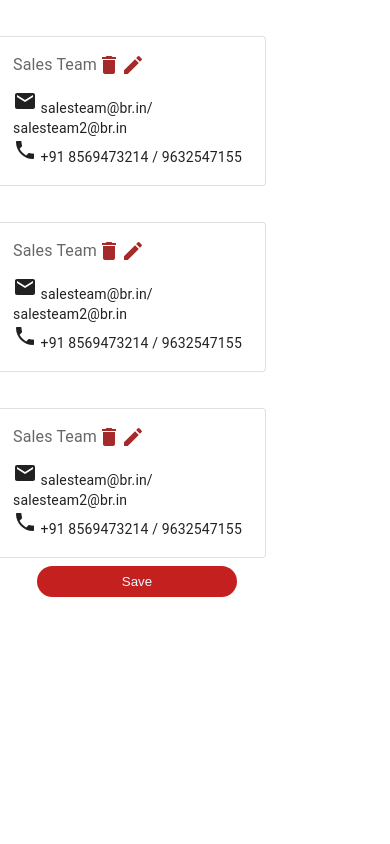
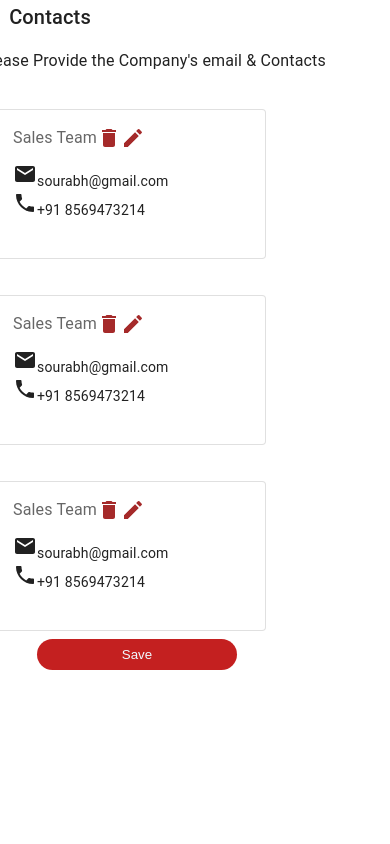
Before and after one commit to vinodkumar-7036/portfolio, a React (Create React App) app: page /aboutus in a window 390 px wide. Both pictures are taken after a click on the icon 182 px from the left and 345 px from the top of the page. Shown: the top 844 px of the page. Built offline with nearby package versions, Linux system fonts and the light colour scheme.

Commit message:
latest changes

```diff
--- a/package.json
+++ b/package.json
@@ -13,7 +13,9 @@
     "@testing-library/jest-dom": "^5.16.5",
     "@testing-library/react": "^13.4.0",
     "@testing-library/user-event": "^13.5.0",
+    "chart.js": "^4.2.1",
     "react": "^18.2.0",
+    "react-chartjs-2": "^5.2.0",
     "react-dom": "^18.2.0",
     "react-router": "^6.10.0",
     "react-router-dom": "^6.10.0",
--- a/src/App.js
+++ b/src/App.js
@@ -2,15 +2,23 @@ import { BrowserRouter } from "react-router-dom";
 import "./App.css";
 import HeadeComponent from "./Components/HeaderComponent";
 import SideNavComponent from "./Components/SideNavComponent";
-
+import { createContext, useState } from "react";
+export const AddressContext = createContext();
 function App() {
+  const [adressData, setAdressData] = useState({});
+  const [inputData, setInputData] = useState({});
+  console.log("im in main", adressData);
   return (
     <div className="Head-container">
       <div>
         <HeadeComponent />
       </div>
       <BrowserRouter>
-        <SideNavComponent />
+        <AddressContext.Provider
+          value={{ adressData, setAdressData, inputData, setInputData }}
+        >
+          <SideNavComponent />
+        </AddressContext.Provider>
       </BrowserRouter>
     </div>
   );
--- a/src/Components/AdressComponent.jsx
+++ b/src/Components/AdressComponent.jsx
@@ -1,28 +1,48 @@
-import * as React from "react";
+import React, { useEffect, useState } from "react";
 import Drawer from "@mui/material/Drawer";
-import { styled } from "@mui/material/styles";
-import InputBase from "@mui/material/InputBase";
 import { CardContent } from "@material-ui/core";
 import "./Header.css";
+import { useContext } from "react";
+import { AddressContext } from "../App";
 
 function AdressComponent(props) {
-  const StyledInputBase = styled(InputBase)(({ theme }) => ({
-    color: "",
-    "& .MuiInputBase-input": {
-      padding: theme.spacing(1, 1, 1, 0),
-      paddingLeft: `calc(1em + ${theme.spacing(4)})`,
-      transition: theme.transitions.create("width"),
-      width: "100%",
-      [theme.breakpoints.up("md")]: {
-        width: "20ch",
-      },
-    },
-  }));
+  const [flatNo, setFlatNo] = useState("");
+  const [area, setArea] = useState("");
+  const [landmark, setLandMark] = useState("");
+  const [town, setTown] = useState("");
+  const [city, setCity] = useState("");
+  const [pincode, setPinCode] = useState("");
+  const { adressData, setAdressData } = useContext(AddressContext);
+
+  const handleSubmit = () => {
+    const temp = {
+      flatNo: flatNo,
+      area: area,
+      landmark: landmark,
+      town: town,
+      city: city,
+      pincode: pincode,
+    };
+    setAdressData({ ...temp });
+    console.log(":::::::>", temp);
+  };
+  useEffect(() => {
+    // console.log("....", adressData);
+    if (Object.keys(adressData).length) {
+      setFlatNo(adressData?.flatNo);
+      setArea(adressData?.area);
+      setLandMark(adressData?.landmark);
+      setTown(adressData?.town);
+      setCity(adressData?.city);
+      setPinCode(adressData?.pincode);
+    }
+  }, [adressData]);
 
   return (
     <div>
-      {["right"].map((anchor) => (
+      {["right"].map((anchor, index) => (
         <Drawer
+          key={index}
           className="drawer-content"
           anchor={anchor}
           open={props.open}
@@ -32,42 +52,53 @@ function AdressComponent(props) {
             <div className="dash_header1">
               <CardContent>
                 <div>Adress</div>
-                <div></div>
-
+                <div className="adress_content">
                   <div>
-                  <StyledInputBase
+                    <input
                       placeholder="FloorNo/BlockNo"
-                    inputProps={{ "aria-label": "search" }}
+                      value={flatNo}
+                      onChange={(e) => setFlatNo(e.target.value)}
                     />
                   </div>
                   <div>
-                  <StyledInputBase
+                    <input
                       placeholder="Area Locality"
-                    inputProps={{ "aria-label": "search" }}
+                      value={area}
+                      onChange={(e) => setArea(e.target.value)}
                     />
                   </div>
                   <div>
-                  <StyledInputBase
+                    <input
+                      value={landmark}
                       placeholder="Nearest LandMark"
-                    inputProps={{ "aria-label": "search" }}
+                      onChange={(e) => setLandMark(e.target.value)}
                     />
                   </div>
                   <div>
-                  <StyledInputBase
+                    <input
+                      value={town}
                       placeholder="Town City"
-                    inputProps={{ "aria-label": "search" }}
+                      onChange={(e) => setTown(e.target.value)}
                     />
                   </div>
                   <div>
-                  <StyledInputBase
+                    <input
+                      value={city}
                       placeholder="City"
-                    inputProps={{ "aria-label": "search" }}
+                      onChange={(e) => setCity(e.target.value)}
                     />
                   </div>
-                <StyledInputBase
+                  <div>
+                    <input
+                      value={pincode}
                       placeholder="Pincode"
-                  inputProps={{ "aria-label": "search" }}
+                      onChange={(e) => setPinCode(e.target.value)}
                     />
+                  </div>
+                  <div>
+                    <button onClick={handleSubmit}>Save</button>
+                  </div>
+                </div>
               </CardContent>
             </div>
           </div>
--- a/src/Components/CardComponent.jsx
+++ b/src/Components/CardComponent.jsx
@@ -15,42 +15,44 @@ import TwitterIcon from "@mui/icons-material/Twitter";
 import LinkRoundedIcon from "@mui/icons-material/LinkRounded";
 import FormatQuoteRoundedIcon from "@mui/icons-material/FormatQuoteRounded";
 
-import DeleteIcon from "@mui/icons-material/Delete";
-import ArrowBackIcon from "@mui/icons-material/ArrowBack";
 import TemporaryDrawer from "./IconComponent";
 import AdressComponent from "./AdressComponent";
 import SocialMediaComponent from "./SocialMediaComponent";
 import StatementComponent from "./StatementComponent";
+import { useContext } from "react";
+import { AddressContext } from "../App";
 
 function CardComponent() {
   const [open, setOpen] = useState(false);
   const [data, setData] = useState(false);
   const [data1, setData1] = useState(false);
   const [data2, setData2] = useState(false);
+  const { adressData } = useContext(AddressContext);
+  const { inputData } = useContext(AddressContext);
 
-  // const onEditHandler = (actionType) => {
-  //   if (actionType === "contact") {
-  //   }
-  // };
   const handleOpen = () => {
-    console.log("Cliked!!");
     setOpen(!open);
   };
+
   const handleClose = () => {
     setOpen(false);
   };
+
   const handleOpen1 = () => {
     setData(!data);
   };
   const handleClose1 = () => {
     setData(false);
   };
+
   const handleOpen2 = () => {
     setData1(!data1);
   };
+
   const handleClose2 = () => {
     setData1(false);
   };
+
   const handleOpen3 = () => {
     console.log("???");
     setData2(!data2);
@@ -58,9 +60,6 @@ function CardComponent() {
   const handleClose3 = () => {
     setData2(false);
   };
-  // const handleClick=()=>{
-  //   setClick(false);
-  // }
 
   return (
     <div className="card_header">
@@ -83,120 +82,16 @@ function CardComponent() {
                   <TemporaryDrawer open={open} onClose={handleClose} />
                 </Typography>
 
-                <Typography id="spring-modal-title" variant="h6" component="h2">
-                  <ArrowBackIcon /> Contacts
-                </Typography>
-                <Typography id="spring-modal-description" sx={{ mt: 2 }}>
-                  Please Provide the Company's email & Contacts
-                </Typography>
-                <Card variant="outlined" className="dash_header">
-                  <React.Fragment>
-                    <CardContent>
-                      <div className="header_row">
-                        <div>
-                          <Typography
-                            sx={{ mb: 1.5 }}
-                            color="text.secondary"
-                            className="header_card_count"
-                          >
-                            <ContactPageIcon />
-                            Sales Team
-                            <DeleteIcon style={{ color: "brown" }} />
-                            <EditIcon
-                              style={{ color: "brown", left: "20px" }}
-                            />
-                          </Typography>
-
-                          <div className="display_flex">
-                            <Typography
-                              variant="body2"
-                              className="lastmonth_value"
-                            >
-                              <EmailIcon /> salesteam@br.in/ salesteam2@br.in
-                            </Typography>
-                            <Typography variant="body2">
-                              <PhoneIcon /> +91 8569473214 / 9632547155
-                            </Typography>
-                          </div>
-                        </div>
-                      </div>
-                    </CardContent>
-                  </React.Fragment>
-                </Card>
-                <Card variant="outlined" className="dash_header">
-                  <React.Fragment>
-                    <CardContent>
-                      <div className="header_row">
-                        <div>
-                          <Typography
-                            sx={{ mb: 1.5 }}
-                            color="text.secondary"
-                            className="header_card_count"
-                          >
-                            <ContactPageIcon />
-                            Marketing Team
-                            <DeleteIcon style={{ color: "brown" }} />
-                            <EditIcon
-                              style={{ color: "brown", left: "20px" }}
-                            />
-                          </Typography>
-                          <div className="display_flex">
-                            <Typography
-                              variant="body2"
-                              className="lastmonth_value"
-                            >
-                              <EmailIcon /> salesteam@br.in/ salesteam2@br.in
-                            </Typography>
-                            <Typography variant="body2">
-                              <PhoneIcon /> +91 8569473214 / 9632547155
-                            </Typography>
-                          </div>
-                        </div>
-                      </div>
-                    </CardContent>
-                  </React.Fragment>
-                </Card>
-                <Card variant="outlined" className="dash_header">
-                  <React.Fragment>
-                    <CardContent>
-                      <div className="header_row">
-                        <div>
-                          <Typography
-                            sx={{ mb: 1.5 }}
-                            color="text.secondary"
-                            className="header_card_count"
-                          >
-                            <ContactPageIcon />
-                            Marketing Team
-                            <DeleteIcon style={{ color: "brown" }} />
-                            <EditIcon
-                              style={{ color: "brown", left: "20px" }}
-                            />
-                          </Typography>
-                          <div className="display_flex">
-                            <Typography
-                              variant="body2"
-                              className="lastmonth_value"
-                            >
-                              <EmailIcon /> salesteam@br.in/ salesteam2@br.in
-                            </Typography>
-                            <Typography variant="body2">
-                              <PhoneIcon /> +91 8569473214 / 9632547155
-                            </Typography>
-                          </div>
-                        </div>
-                      </div>
-                    </CardContent>
-                  </React.Fragment>
-                </Card>
-
                 <div className="display_flex">
                   <Typography variant="body2" className="lastmonth_value">
-                    <EmailIcon /> salesteam@br.in/ salesteam2@br.in
+                    {/* <EmailIcon /> */}
+                    {Object.keys(inputData).map((key, index) => {
+                      return <div key={index}>{inputData[key]}</div>;
+                    })}
                   </Typography>
-                  <Typography variant="body2">
-                    <PhoneIcon /> +91 8569473214 / 9632547155
-                  </Typography>
+                  {/* <Typography variant="body2">
+                    <PhoneIcon /> +91 8569473214
+                  </Typography> */}
                 </div>
               </div>
             </div>
@@ -222,9 +117,9 @@ function CardComponent() {
                 </Typography>
                 <div className="display_flex">
                   <Typography variant="body2" className="lastmonth_value">
-                    C-1-351/4, Gidc Makrapura,
-                    <br />
-                    Vadodara-560039,Gujarat,india
+                    {Object.keys(adressData).map((key, index) => {
+                      return <div key={index}>{adressData[key]}</div>;
+                    })}
                   </Typography>
                   <Typography variant="body2"></Typography>
                 </div>
--- a/src/Components/Header.css
+++ b/src/Components/Header.css
@@ -1,3 +1,6 @@
+.app-header-container h1 {
+  font-size: 0;
+}
 .navbar-right {
   display: flex;
   margin-left: auto;
--- a/src/Components/IconComponent.jsx
+++ b/src/Components/IconComponent.jsx
@@ -1,4 +1,4 @@
-import React, { useState } from "react";
+import React, { useEffect, useState } from "react";
 import Drawer from "@mui/material/Drawer";
 import List from "@mui/material/List";
 import ListItem from "@mui/material/ListItem";
@@ -11,19 +11,46 @@ import DeleteIcon from "@mui/icons-material/Delete";
 import EditIcon from "@mui/icons-material/Edit";
 import EmailIcon from "@mui/icons-material/Email";
 import PhoneIcon from "@mui/icons-material/Phone";
-import AdressComponent from "./AdressComponent";
+import ArrowBackIcon from "@mui/icons-material/ArrowBack";
+import { useContext } from "react";
+import { AddressContext } from "../App";
 
 export default function TemporaryDrawer(props) {
   const [open, setOpen] = useState(false);
-  const handleOpen = () => {
-    setOpen(!open);
+  const [saved, setSaved] = useState({});
+  const [email, setEmail] = useState("");
+  const [phoneNo, setPhoneNo] = useState("");
+  const [updated, setUpdated] = useState("");
+  const { inputData, setInputData } = useContext(AddressContext);
+
+  const handleClicked = () => {
+    setUpdated(!updated);
   };
-  const handleClose = () => {
-    setOpen(false);
+  const handleSave = () => {
+    let obj = {
+      email: email,
+      phoneNo: phoneNo,
+    };
+    setInputData({ ...obj });
+    console.log(":::::>", obj);
   };
-
+  useEffect(() => {
+    console.log("======", inputData);
+    if (Object.keys(inputData).length) {
+      setEmail(inputData?.email);
+      setPhoneNo(inputData?.phoneNo);
+    }
+  }, [inputData]);
   const list = (anchor, array1, array2, array3) => (
     <>
+      <div>
+        <Typography id="spring-modal-title" variant="h6" component="h2">
+          <ArrowBackIcon /> Contacts
+        </Typography>
+        <Typography id="spring-modal-description" sx={{ mt: 2 }}>
+          Please Provide the Company's email & Contacts
+        </Typography>
+      </div>
       <List className="list_content">
         {[array1, array2, array3].map((text, index) => (
           <ListItem key={text} disablePadding>
@@ -41,10 +68,29 @@ export default function TemporaryDrawer(props) {
                           Sales Team
                           <DeleteIcon style={{ color: "brown" }} />
                           <EditIcon
-                            onClick={handleOpen}
+                            onClick={handleClicked}
                             style={{ color: "brown", left: "20px" }}
                           />
-                          <AdressComponent open={open} onClose={handleClose} />
+                          {updated && (
+                            <div className="Contact_edit">
+                              <div>
+                                <EmailIcon />
+                                <input
+                                  value={email}
+                                  placeholder="Email"
+                                  onChange={(e) => setEmail(e.target.value)}
+                                />
+                              </div>
+                              <div>
+                                <PhoneIcon />
+                                <input
+                                  value={phoneNo}
+                                  placeholder="Phone No"
+                                  onChange={(e) => setPhoneNo(e.target.value)}
+                                />
+                              </div>
+                            </div>
+                          )}
                         </Typography>
 
                         <div className="display_flex">
@@ -52,10 +98,19 @@ export default function TemporaryDrawer(props) {
                             variant="body2"
                             className="lastmonth_value"
                           >
-                            <EmailIcon /> salesteam@br.in/ salesteam2@br.in
+                            <div>
+                              <EmailIcon />
+                              sourabh@gmail.com
+                            </div>
+                            {/* <input
+                                placeholder="Email"
+                                onChange={(e) => setEmail(e.target.value)}
+                              />
+                            </div>  */}
                           </Typography>
                           <Typography variant="body2">
-                            <PhoneIcon /> +91 8569473214 / 9632547155
+                            <PhoneIcon />
+                            +91 8569473214
                           </Typography>
                         </div>
                       </div>
@@ -67,7 +122,9 @@ export default function TemporaryDrawer(props) {
             </ListItemButton>
           </ListItem>
         ))}
-        <button className="button-container"> Save</button>
+        <button onClick={handleSave} className="button-container">
+          Save
+        </button>
       </List>
     </>
   );
--- a/src/Components/PrivacyComponent.jsx
+++ b/src/Components/PrivacyComponent.jsx
@@ -1,9 +1,6 @@
 import React, { useState } from "react";
 import EditIcon from "@mui/icons-material/Edit";
 import { Typography } from "@material-ui/core";
-import Card from "@mui/material/Card";
-import CardContent from "@mui/material/CardContent";
-import Button from "@mui/material/Button";
 import Drawer from "@mui/material/Drawer";
 import "./Header.css";
 
--- a/src/Components/Routing/AboutUs.jsx
+++ b/src/Components/Routing/AboutUs.jsx
@@ -1,5 +1,5 @@
 import React from "react";
-import TabComponent from "../TabComponent";
+import LabTabs from "../TabComponent";
 function AboutUs() {
   return (
     <div>
@@ -8,7 +8,7 @@ function AboutUs() {
         Lorem ipsum dolor sit amet, consectetur adipiscing elit, sed do eiusmod
         tempor incididunt ut labore et dolore magna aliqua
       </p>
-      <TabComponent />
+      <LabTabs />
     </div>
   );
 }
--- a/src/Components/Routing/DashBoard.jsx
+++ b/src/Components/Routing/DashBoard.jsx
@@ -1,7 +1,45 @@
-import React from "react";
-
+import { Bar } from "react-chartjs-2";
+import { Chart, LinearScale, CategoryScale, BarElement } from "chart.js";
+Chart.register(LinearScale, CategoryScale, BarElement);
+const labels = [
+  "Jan",
+  "Feb",
+  "Mar",
+  "Apr",
+  "May",
+  "June",
+  "July",
+  "Aug",
+  "Sep",
+  "Oct",
+  "Nov",
+  "Dec",
+];
+const data = {
+  DataSets: [
+    {
+      label: "2020 expense",
+      data: [
+        10000, 9000, 6000, 12000, 18000, 5000, 4000, 15000, 20000, 13000, 15000,
+        16000,
+      ],
+      backgroundColr: "pink",
+    },
+    {
+      label: "2021 expense",
+      data: [
+        12000, 19000, 66000, 22000, 8000, 3000, 6000, 15000, 10000, 23000, 5000,
+        26000,
+      ],
+      backgroundColr: "grey",
+    },
+  ],
+};
 function DashBoard() {
-  return <div>DashBoard Data</div>;
+  return (
+    <div>
+      <Bar data={data} />
+    </div>
+  );
 }
-
 export default DashBoard;
--- a/src/Components/SocialMediaComponent.jsx
+++ b/src/Components/SocialMediaComponent.jsx
@@ -21,10 +21,10 @@ function SocialMediaComponent(props) {
 
   return (
     <div>
-      {["right"].map((anchor) => (
+      {[].map((key, anchor) => (
         <Drawer
+          key={key}
           className="drawer-content"
-          s
           anchor={anchor}
           open={props.open}
           onClose={() => props.onClose()}
```
Also changed, not shown: src/Components/TestComp.jsx (added, +20 -0 lines), 1 other file (tests, documents, lock files or other folders). Lines whose indentation alone changed are shown as unchanged.
